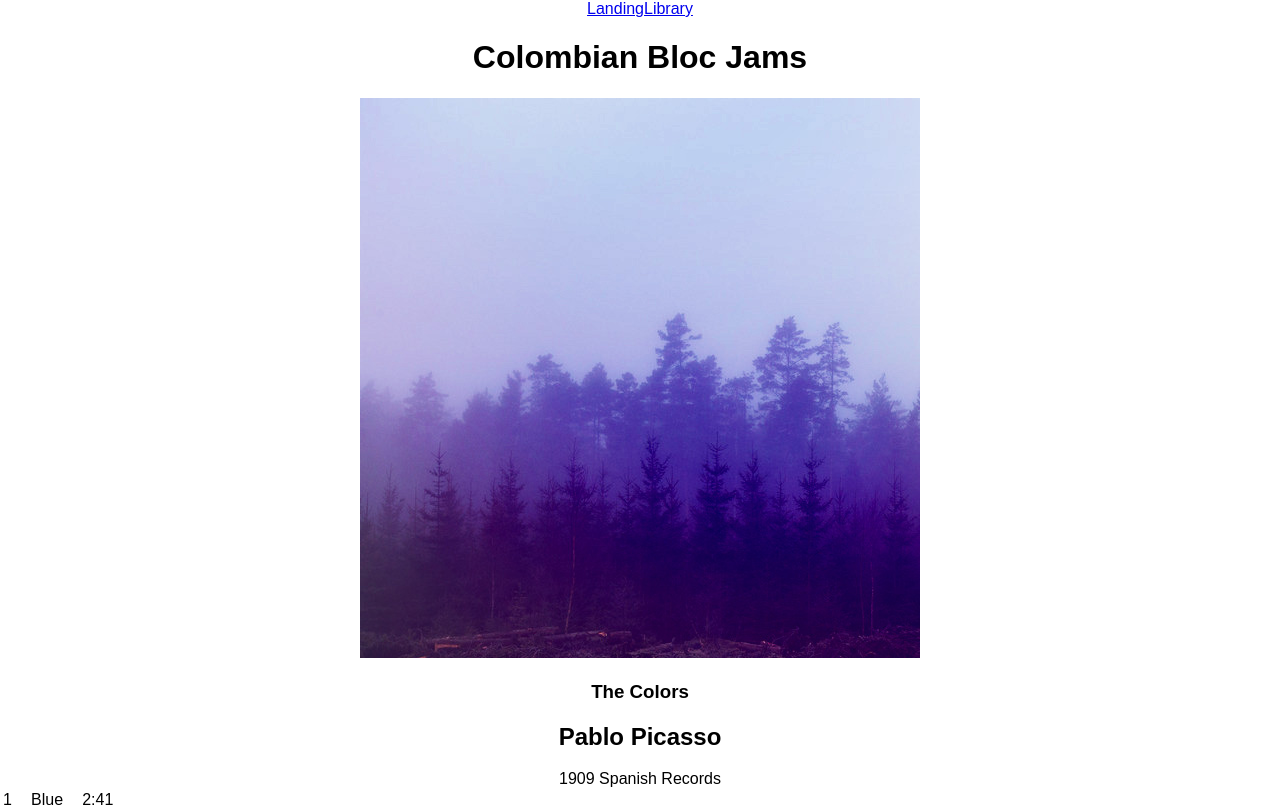
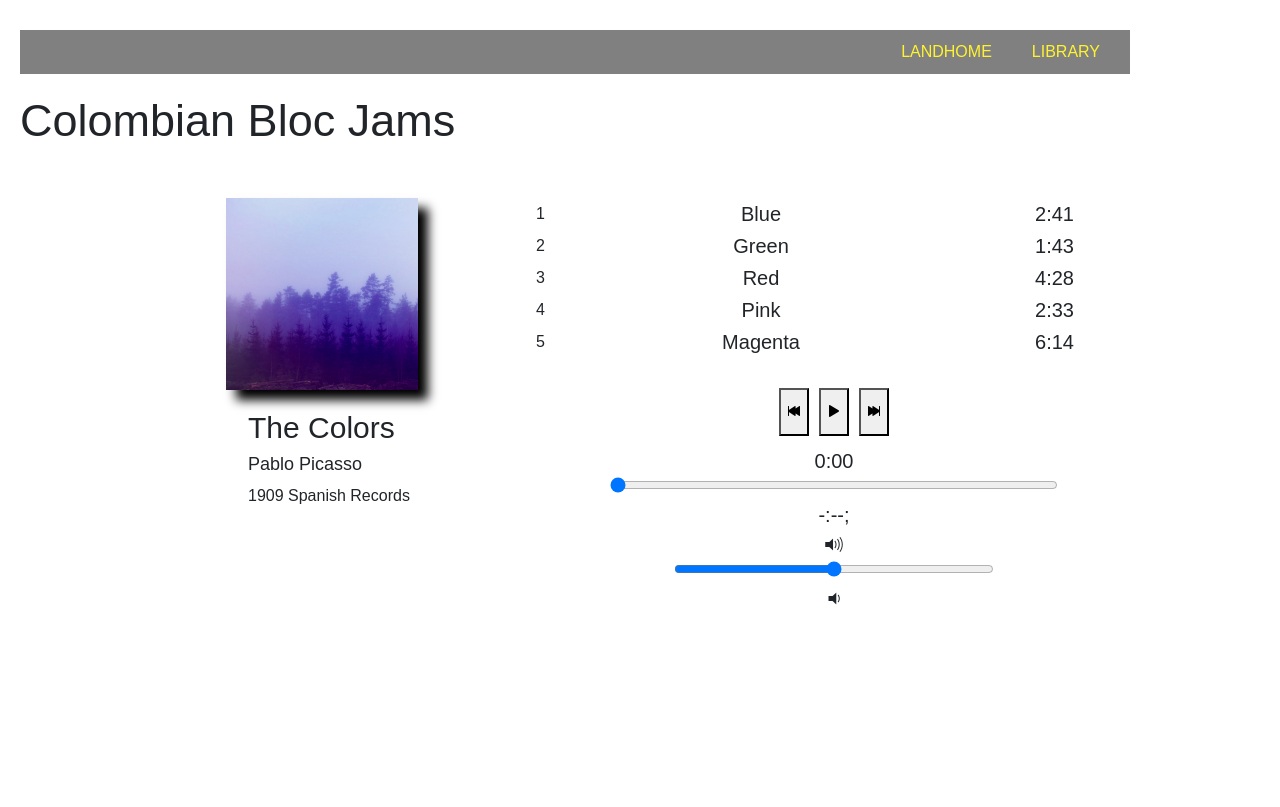
Before and after one commit to Yosolita1978/bloc-jams-react, a React (Create React App) app: page /album/the-colors in a window 1280 px wide. Shown: the top 807 px of the page. Built offline with nearby package versions, Linux system fonts and the light colour scheme.

Commit message:
Applying style to all components and index.

```diff
--- a/package.json
+++ b/package.json
@@ -3,6 +3,7 @@
   "version": "0.1.0",
   "private": true,
   "dependencies": {
+    "bootstrap": "^4.1.1",
     "react": "^16.3.2",
     "react-dom": "^16.3.2",
     "react-router-dom": "^4.2.2",
--- a/public/index.html
+++ b/public/index.html
@@ -9,8 +9,9 @@
       homescreen on Android. See https://developers.google.com/web/fundamentals/engage-and-retain/web-app-manifest/
     -->
     <link rel="manifest" href="%PUBLIC_URL%/manifest.json">
-    <link rel="shortcut icon" href="%PUBLIC_URL%/favicon.ico">
+    <link rel="shortcut icon" type="image/ico" href="/favicon.ico"/>
     <link rel="stylesheet" typeof="text/css" href="http://code.ionicframework.com/ionicons/2.0.1/css/ionicons.min.css">
+    <link rel="stylesheet" href="https://stackpath.bootstrapcdn.com/bootstrap/4.1.1/css/bootstrap.min.css" integrity="sha384-WskhaSGFgHYWDcbwN70/dfYBj47jz9qbsMId/iRN3ewGhXQFZCSftd1LZCfmhktB" crossorigin="anonymous">
     <!--
       Notice the use of %PUBLIC_URL% in the tags above.
       It will be replaced with the URL of the `public` folder during the build.
@@ -20,7 +21,7 @@
       work correctly both with client-side routing and a non-root public URL.
       Learn how to configure a non-root public URL by running `npm run build`.
     -->
-    <title>React App</title>
+    <title>Colombia Bloc Jams</title>
   </head>
   <body>
     <noscript>
@@ -38,4 +39,9 @@
       To create a production bundle, use `npm run build` or `yarn build`.
     -->
   </body>
+  <script src="https://code.jquery.com/jquery-3.3.1.slim.min.js" integrity="sha384-q8i/X+965DzO0rT7abK41JStQIAqVgRVzpbzo5smXKp4YfRvH+8abtTE1Pi6jizo" crossorigin="anonymous"></script>
+<script src="https://cdnjs.cloudflare.com/ajax/libs/popper.js/1.14.3/umd/popper.min.js" integrity="sha384-ZMP7rVo3mIykV+2+9J3UJ46jBk0WLaUAdn689aCwoqbBJiSnjAK/l8WvCWPIPm49" crossorigin="anonymous"></script>
+<script src="https://stackpath.bootstrapcdn.com/bootstrap/4.1.1/js/bootstrap.min.js" integrity="sha384-smHYKdLADwkXOn1EmN1qk/HfnUcbVRZyYmZ4qpPea6sjB/pTJ0euyQp0Mk8ck+5T" crossorigin="anonymous"></script>
 </html>
+
+</html>
--- a/src/App.css
+++ b/src/App.css
@@ -1,5 +1,37 @@
 .App {
   text-align: center;
+  padding-bottom: 30px;
+  margin-bottom: 5px;
+}
+
+nav {
+  text-align: right;
+  padding: 10px;
+  margin: 30px 0px 20px 20px;
+  margin-right: 150px;
+  background: gray;
+}
+
+.nav-style {
+  text-decoration: none;
+  margin: 20px;
+  text-transform: uppercase;
+  color: #fff32f;
+}
+
+.nav-style:hover {
+  color: #fff32f;
+}
+
+.nav-style:active {
+  color: #fff32f;
+}
+
+.top-title {
+  font-size: 45px;
+  text-align: left;
+  margin-left: 20px;
+      margin-right: 150px;
 }
 
 .App-logo {
--- a/src/App.js
+++ b/src/App.js
@@ -11,10 +11,10 @@ class App extends Component {
       <div className="App">
         <header>
         <nav>
-          <Link to="/">Landing</Link>
-          <Link to="/library">Library</Link>
+          <Link to="/" className="nav-style">LandHome</Link>
+          <Link to="/library" className="nav-style">Library</Link>
         </nav>
-           <h1>Colombian Bloc Jams</h1>
+           <h1 className="top-title">Colombian Bloc Jams</h1>
          </header>
       <main>
         <Route exact path="/" component={Landing} />
--- a/src/components/Album.js
+++ b/src/components/Album.js
@@ -142,6 +142,7 @@ class Album extends Component {
              <div id="release-info">{this.state.album.releaseInfo}</div>
            </div>
          </section>
+         <section id="music-info">
          <table id="song-list">
            <colgroup>
              <col id="song-number-column" />
@@ -153,9 +154,9 @@ class Album extends Component {
              {this.state.album.songs.map((song,index)=>{
                return(
                  <tr className="song" key={index} onClick={() => this.handleSongClick(song)} onMouseEnter={() => this.handleHoverOn(song)} onMouseLeave={() => this.handleHoverOff(song)}>
-                   <td> {this.btnHandler(song, index)} </td>
-                   <td>{song.title}</td>
-                 <td>{this.formatTime(song.duration)}</td>
+                   <td className="song-index"> {this.btnHandler(song, index)} </td>
+                   <td className="song-title">{song.title}</td>
+                 <td className="song-duration">{this.formatTime(song.duration)}</td>
                </tr>
              )
              })}
@@ -175,6 +176,7 @@ class Album extends Component {
            formatTime={(time) => this.formatTime(time)}
          />
        </section>
+       </section>
      );
    }
  }
--- a/src/components/Landing.js
+++ b/src/components/Landing.js
@@ -1,21 +1,22 @@
 import React from 'react';
 
 const Landing = () => (
-  <section className="landing">
+  <section className="container landing">
+  <div className="row">
     <h1 className="hero-title">Turn the Colombian music up!</h1>
-
+</div>
     <section className="selling-points">
-      <div className="point">
-        <h2 className="point-title">Learn about Colombia's music</h2>
+      <div className="point col-sm-12">
+        <h2 className="point-title">Learn about Colombia music</h2>
         <p className="point-description">Colombia is full of music; why should you have to listen to music that someone else chose?</p>
       </div>
-      <div className="point">
+      <div className="point col-sm-12 middle">
         <h2 className="point-title">Unlimited, streaming, ad-free</h2>
         <p className="point-description">No arbitrary limits. No distractions.</p>
       </div>
-      <div className="point">
+      <div className="point col-sm-12 end">
         <h2 className="point-title">Mobile enabled</h2>
-        <p className="point-description">Listen Colombia's music on the go. This streaming service is available on all mobile platforms.</p>
+        <p className="point-description">This streaming service is available on all mobile platforms.</p>
       </div>
     </section>
    </section>
--- a/src/components/Library.js
+++ b/src/components/Library.js
@@ -13,12 +13,12 @@ class Library extends Component {
       <section className='library'>
         {
           this.state.albums.map( (album, index) =>
-            <div key={index} >
+            <div className={(index === 0) ? "float-album-left" : "float-album-right" }>
             <Link to={`/album/${album.slug}`} key={index}>
-            <img src={album.albumCover} alt={album.title} />
-               <div>{album.title}</div>
-               <div>{album.artist}</div>
-               <div>{album.songs.length} songs</div>
+            <img src={album.albumCover} className="image-resize" alt={album.title} />
+               <div className="album-title">{album.title}</div>
+               <div className="album-artist">{album.artist}</div>
+               <div className="album-songs">{album.songs.length} songs</div>
             </Link>
             </div>
         )
--- a/src/components/PlayerBar.js
+++ b/src/components/PlayerBar.js
@@ -19,7 +19,7 @@ import React, { Component } from 'react';
            <div className="current-time">{this.props.formatTime(this.props.currentTime)}</div>
            <input
              type="range"
-             className="seek-bar"
+             className="seek-bar-top"
              value={(this.props.currentTime / this.props.duration) || 0}
              max="1"
              min="0"
@@ -32,7 +32,7 @@ import React, { Component } from 'react';
            <div className="icon ion-volume-high"></div>
                     <input
                         type="range"
-                        className="seek-bar"
+                        className="seek-bar-bottom"
                         value={this.props.volume}
                         max="1"
                         min="0"
--- a/src/index.css
+++ b/src/index.css
@@ -1,5 +1,173 @@
 body {
   margin: 0;
   padding: 0;
-  font-family: sans-serif;
+  font-family: 'Rambla', sans-serif;
 }
+
+/* -------- LANDING PAGE -------- */
+
+.container{
+  max-width: 100%;
+  margin-left: 30px;
+  margin-right: 150px;
+}
+
+.row{
+  display: inline;
+}
+
+.hero-title {
+  font-size: 35px;
+  margin-bottom: 30px;
+  text-align: center
+}
+
+.selling-points {
+  margin-right: 150px;
+}
+
+div.point.col-sm-12{
+  text-align: left;
+  margin-bottom: 30px;
+}
+
+div.point.col-sm-12.middle{
+  text-align: center;
+  margin-bottom: 30px;
+}
+
+div.point.col-sm-12.end{
+  text-align: right;
+  margin-bottom: 30px;
+}
+
+/* -------- LIBRARY PAGE -------- */
+
+.library {
+  width: 100%;
+}
+
+.float-album-left {
+  float: left;
+  margin-top: 20px;
+  margin-left: 150px;
+}
+
+.float-album-right {
+  float: left;
+  margin-top: 20px;
+}
+
+.image-resize {
+  box-shadow: 10px 10px 10px black;
+  width: 40%;
+}
+
+.album-title, .album-artist, .album-songs {
+  text-align: center;
+  text-decoration: none;
+  color: black;
+}
+
+.album-title {
+  font-size: 30px;
+  margin-top:20px;
+}
+
+.album-artist, .album-songs {
+  font-size: 18px;
+}
+
+/* -------- ALBUM PAGE -------- */
+
+.album {
+  width: 100%;
+  margin-top: 50px;
+}
+
+#album-info {
+  width: 30%;
+  float: left;
+  margin-left: 130px;
+}
+
+#song-list {
+  width: 100%;
+  margin-bottom: 30px;
+}
+
+#music-info {
+  float: left;
+  width: 50%;
+}
+
+#album-cover-art {
+  box-shadow: 10px 10px 10px black;
+  width: 50%;
+}
+
+.album-details {
+  text-align: left;
+  margin-left: 118px;
+  margin-top: 20px;
+}
+
+#album-title {
+  font-size: 30px;
+}
+
+.artist {
+  font-size: 18px;
+}
+
+.player-bar {
+  width: 100%;
+}
+
+.seek-bar-top {
+  width: 70%;
+}
+
+.seek-bar-bottom {
+  width: 50%;
+}
+
+.song-button {
+  width: 45%;
+  padding: 10px 5px 10px 5px;
+  font-size: 14px;
+}
+
+.song-number {
+  font-weight: bold;
+}
+
+#time-control {
+  margin-top: 10px;
+}
+
+.current-time {
+  font-size: 20px;
+}
+
+.song-title {
+  font-size: 20px;
+}
+
+.song-duration {
+  font-size: 20px;
+}
+
+#previous, #play-pause, #next {
+  width: 30px;
+  padding: 10px 0 10px;
+  margin: 0 5px 0 5px;
+}
+
+.total-time {
+  font-size: 20px;
+}
+
+.ion-volume-low, .ion-volume-high {
+  font-size: 20px;
+}
```
Also changed, not shown: 2 other files (tests, documents, lock files or other folders).
